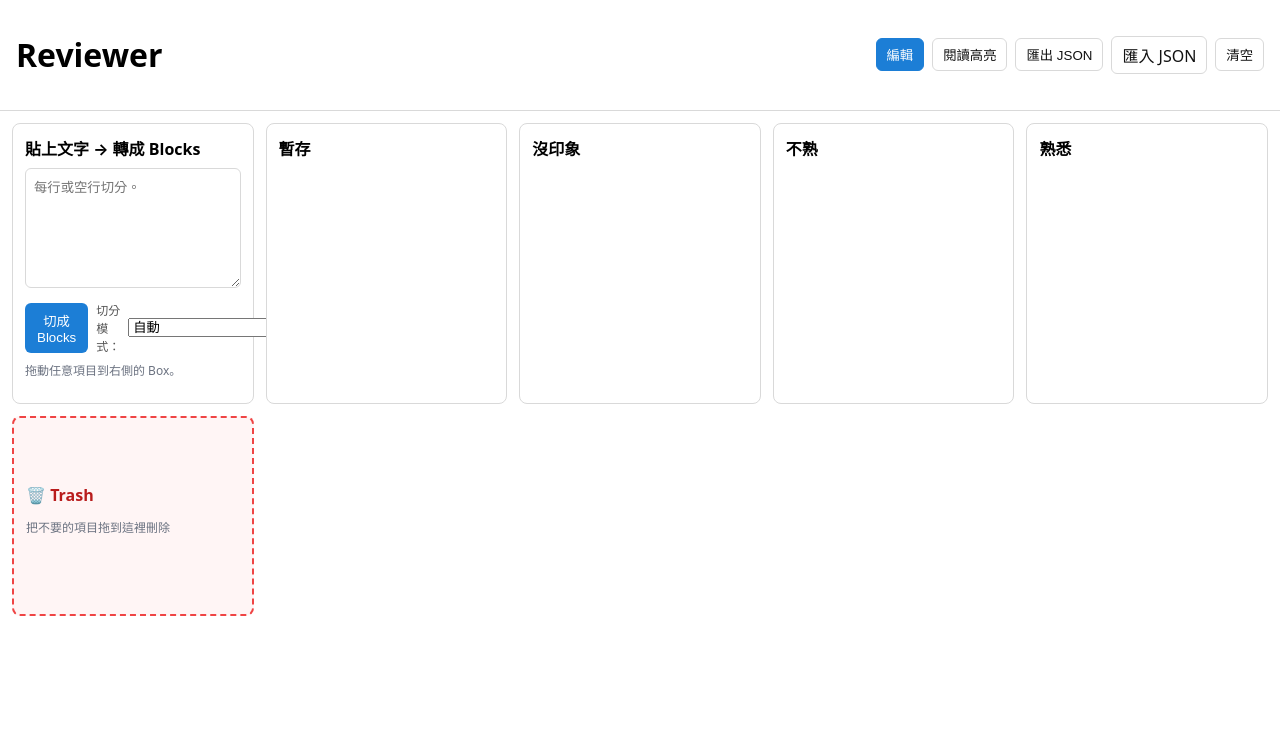
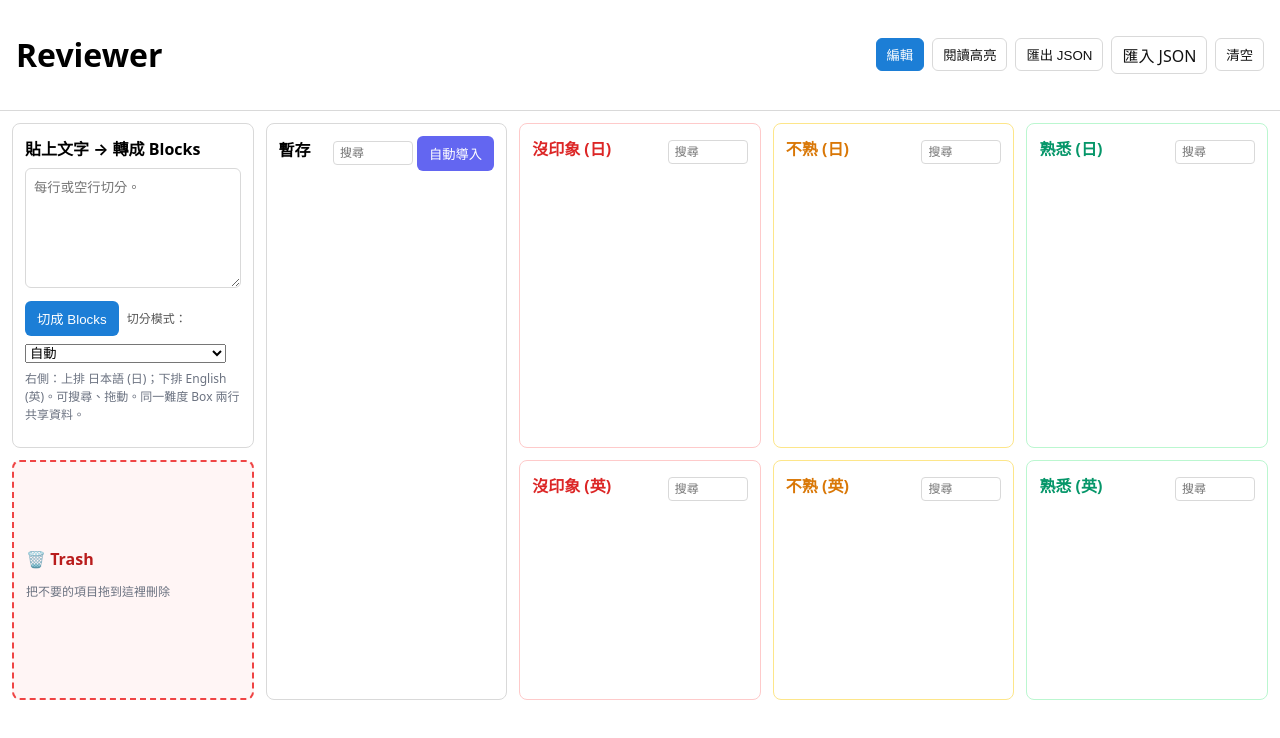
Before and after one commit to AstarChen0720/Reviewer, a React (Vite) app in the folder web/: page / in a window 1280 px wide. Shown: the top 738 px of the page. Built offline with nearby package versions, Linux system fonts and the light colour scheme.

Commit message:
重新規劃了"編輯"區域的ui

```diff
--- a/web/src/App.tsx
+++ b/web/src/App.tsx
@@ -23,6 +23,7 @@ export default function App() {
   const [mode, setMode] = useState<'auto'|'line'|'sentence'|'separator'>('auto');
   const [view, setView] = useState<'board'|'reader'>('board');
   const [blocks, setBlocks] = useState<Block[]>([]);
+  const [search, setSearch] = useState<{[k in Box]?: string}>({});
 
   // 初始讀取：先嘗試把 localStorage 舊資料搬到 Dexie（一次性）
   useEffect(() => {
@@ -91,9 +92,15 @@ export default function App() {
     const activeBlock = blocks.find(b => b.id === activeId);
     if (!activeBlock) return;
 
-    if ((boxes as string[]).includes(overId)) {
+    // 語言分隔容器: box1-ja / box1-en 等
+    const langContainerMatch = overId.match(/^(box[123])-(ja|en)$/);
+    const isBaseBox = (boxes as string[]).includes(overId);
+    if (langContainerMatch || isBaseBox) {
       // 放到容器尾端
-      const targetBox = overId as Box;
+      const targetBox = (langContainerMatch ? langContainerMatch[1] : overId) as Box;
+      const targetLang = langContainerMatch ? (langContainerMatch[2] as 'ja'|'en') : undefined;
+      // 若有語言限制, 且項目語言不同, 不動作
+      if (targetLang && activeBlock.lang !== targetLang) return;
       if (activeBlock.box === targetBox) return;
       setBlocks(prev => {
         const next = [...prev];
@@ -176,6 +183,25 @@ export default function App() {
   void clearAllDB();
   }
 
+  function autoImportFromStash() {
+    setBlocks(prev => {
+      const box1Items = prev.filter(b => b.box==='box1').sort((a,b)=>a.position-b.position);
+      let pos = box1Items.length;
+      const mapped = prev.map(b => {
+        if (b.box==='stash' && (b.lang==='ja' || b.lang==='en')) {
+          const updated = { ...b, box:'box1' as Box, position: pos++ };
+          void upsert(updated);
+          return updated;
+        }
+        return b;
+      });
+      // 重排暫存
+      const stashOrdered = mapped.filter(b=>b.box==='stash').sort((a,b)=>a.position-b.position);
+      stashOrdered.forEach((b,i)=>{ if (b.position!==i){ b.position=i; void upsert(b);} });
+      return mapped;
+    });
+  }
+
   return (
     <div>
     <header className="topbar">
@@ -190,11 +216,11 @@ export default function App() {
       </header>
 
     {view === 'board' ? (
-    <main className="grid">
-        <section className="panel">
+  <main className="grid board-grid">
+        <section className="panel input-panel">
           <h2>貼上文字 → 轉成 Blocks</h2>
           <textarea value={text} onChange={e => setText(e.target.value)} placeholder="每行或空行切分。" id="paste" />
-          <div className="row" style={{ display:'flex', gap:8, alignItems:'center' }}>
+          <div className="row" style={{ display:'flex', gap:8, alignItems:'center', flexWrap:'wrap' }}>
             <button onClick={addFromText}>切成 Blocks</button>
             <label style={{ fontSize:12, color:'#555' }}>切分模式：</label>
             <select value={mode} onChange={e => setMode(e.target.value as any)}>
@@ -204,22 +230,59 @@ export default function App() {
               <option value="separator">按分隔符（、，,；;/| 或空白）</option>
             </select>
           </div>
-          <p className="hint">拖動任意項目到右側的 Box。</p>
+          <p className="hint">右側：上排 日本語 (日)；下排 English (英)。可搜尋、拖動。同一難度 Box 兩行共享資料。</p>
         </section>
-
         <DndContext onDragEnd={onDragEnd}>
-          <SortableContext items={byBox.stash.map(b=>b.id)} strategy={verticalListSortingStrategy}>
-            <DropZone id="stash" title={boxLabels.stash}>{byBox.stash.map(b => <DraggableItem key={b.id} block={b} />)}</DropZone>
+          {/* 暫存只一個 */}
+          <SortableContext items={byBox.stash.filter(b=>!search.stash || b.text.includes(search.stash)).map(b=>b.id)} strategy={verticalListSortingStrategy}>
+            <DropZone
+              id="stash"
+              title={boxLabels.stash}
+              colorClass="zone-stash"
+              showSearch
+              search={search.stash||''}
+              onSearchChange={v=>setSearch(s=>({...s,stash:v}))}
+              actions={<button type="button" onClick={autoImportFromStash} style={{ background:'#6366f1' }}>自動導入</button>}
+            >
+              {byBox.stash.filter(b=>!search.stash || b.text.includes(search.stash)).map(b=> <DraggableItem key={b.id} block={b} />)}
+            </DropZone>
           </SortableContext>
-          <SortableContext items={byBox.box1.map(b=>b.id)} strategy={verticalListSortingStrategy}>
-            <DropZone id="box1" title={boxLabels.box1}>{byBox.box1.map(b => <DraggableItem key={b.id} block={b} />)}</DropZone>
-          </SortableContext>
-          <SortableContext items={byBox.box2.map(b=>b.id)} strategy={verticalListSortingStrategy}>
-            <DropZone id="box2" title={boxLabels.box2}>{byBox.box2.map(b => <DraggableItem key={b.id} block={b} />)}</DropZone>
-          </SortableContext>
-          <SortableContext items={byBox.box3.map(b=>b.id)} strategy={verticalListSortingStrategy}>
-            <DropZone id="box3" title={boxLabels.box3}>{byBox.box3.map(b => <DraggableItem key={b.id} block={b} />)}</DropZone>
-          </SortableContext>
+          {/* 上排 日文 */}
+          {(['box1','box2','box3'] as Box[]).map(box => {
+            const list = byBox[box].filter(b=>b.lang==='ja').filter(b=>!search[box] || b.text.includes(search[box]!));
+            return (
+              <SortableContext key={box+'-ja'} items={list.map(b=>b.id)} strategy={verticalListSortingStrategy}>
+                <DropZone
+                  id={`${box}-ja`}
+                  title={`${boxLabels[box]} (日)`}
+                  colorClass={`zone-${box} zone-${box}-ja`}
+                  showSearch
+                  search={search[box]||''}
+                  onSearchChange={v=>setSearch(s=>({...s,[box]:v}))}
+                >
+                  {list.map(b=> <DraggableItem key={b.id} block={b} />)}
+                </DropZone>
+              </SortableContext>
+            );
+          })}
+          {/* 下排 英文 */}
+          {(['box1','box2','box3'] as Box[]).map(box => {
+            const list = byBox[box].filter(b=>b.lang==='en').filter(b=>!search[box] || b.text.includes(search[box]!));
+            return (
+              <SortableContext key={box+'-en'} items={list.map(b=>b.id)} strategy={verticalListSortingStrategy}>
+                <DropZone
+                  id={`${box}-en`}
+                  title={`${boxLabels[box]} (英)`}
+                  colorClass={`zone-${box} zone-${box}-en`}
+                  showSearch
+                  search={search[box]||''}
+                  onSearchChange={v=>setSearch(s=>({...s,[box]:v}))}
+                >
+                  {list.map(b=> <DraggableItem key={b.id} block={b} />)}
+                </DropZone>
+              </SortableContext>
+            );
+          })}
           <TrashBin />
         </DndContext>
       </main>
--- a/web/src/components/DropZone.tsx
+++ b/web/src/components/DropZone.tsx
@@ -1,13 +1,34 @@
 import { useDroppable } from '@dnd-kit/core';
 import type { PropsWithChildren } from 'react';
 
-type Props = PropsWithChildren<{ id: string; title: string }>;
+type Props = PropsWithChildren<{
+  id: string;
+  title: string;
+  colorClass?: string; // zone-box1 / zone-box2 / zone-box3 for styling
+  search?: string;
+  onSearchChange?: (v: string) => void;
+  showSearch?: boolean;
+  actions?: React.ReactNode; // extra buttons (ex: 自動導入)
+}>;
 
-export function DropZone({ id, title, children }: Props) {
+export function DropZone({ id, title, children, colorClass = '', search = '', onSearchChange, showSearch, actions }: Props) {
   const { setNodeRef, isOver } = useDroppable({ id });
   return (
-    <section ref={setNodeRef} className={`panel zone ${isOver ? 'drag-over' : ''}`}>
-      <h2>{title}</h2>
+    <section ref={setNodeRef} className={`panel zone ${colorClass} ${isOver ? 'drag-over' : ''}`}>
+      <div className="zone-head">
+        <h2>{title}</h2>
+        <div style={{ display:'flex', gap:4, alignItems:'center' }}>
+          {showSearch && onSearchChange && (
+            <input
+              className="zone-search"
+              placeholder="搜尋"
+              value={search}
+              onChange={e => onSearchChange(e.target.value)}
+            />
+          )}
+          {actions}
+        </div>
+      </div>
       <ul className="list">{children}</ul>
     </section>
   );
--- a/web/src/index.css
+++ b/web/src/index.css
@@ -5,12 +5,31 @@
 .actions button, .actions .import{ padding:6px 10px; border:1px solid var(--border); background:#fff; color:#111; cursor:pointer; border-radius:6px; }
 .actions button.active{ background: var(--accent); color:#fff; border-color: var(--accent); }
 .grid{ display:grid; gap:12px; padding:12px; grid-template-columns:repeat(5, minmax(0,1fr)); }
+.board-grid{
+	/* 5 equal columns (lines 1..6) : 1=input+trash, 2=stash (rows 1-2 span), 3~5=ja (row1) / en (row2) */
+	grid-template-columns:repeat(5, minmax(0,1fr));
+	grid-auto-rows:minmax(240px, auto);
+}
+.panel.input-panel{ grid-column:1/2; grid-row:1/2; }
+.panel.trash{ grid-column:1/2; grid-row:2/3; }
+/* 暫存跨兩列 (column 2) */
+.zone-stash{ grid-column:2/3; grid-row:1/3; }
+/* 日文三格 (row1 columns 3,4,5) */
+.zone-box1-ja{ grid-column:3/4; grid-row:1/2; }
+.zone-box2-ja{ grid-column:4/5; grid-row:1/2; }
+.zone-box3-ja{ grid-column:5/6; grid-row:1/2; }
+/* 英文三格 (row2 columns 3,4,5) */
+.zone-box1-en{ grid-column:3/4; grid-row:2/3; }
+.zone-box2-en{ grid-column:4/5; grid-row:2/3; }
+.zone-box3-en{ grid-column:5/6; grid-row:2/3; }
+
+/* (移除多餘第 6 欄，確保平均 5 欄無空白) */
 .panel{ border:1px solid var(--border); border-radius:8px; padding:12px; background:#fff; min-height:200px; }
 .panel h2{ margin:0 0 8px; font-size:16px; }
 textarea#paste{ width:100%; height:120px; padding:8px; border:1px solid var(--border); border-radius:6px; }
 .row{ margin-top:8px; } button{ background:var(--accent); color:#fff; border:none; border-radius:6px; padding:8px 12px; cursor:pointer; }
 button:hover{ filter:brightness(0.95); } .hint{ color:var(--muted); font-size:12px; margin-top:6px; }
-.list{ list-style:none; padding:0; margin:0; display:flex; flex-direction:column; gap:8px; min-height:40px; }
+.list{ list-style:none; padding:0; margin:0; display:flex; flex-direction:column; gap:8px; min-height:40px; max-height:220px; overflow:auto; }
 .zone{ transition:border-color .15s, background .15s; }
 .zone.drag-over{ border-color:var(--accent); background:#f0f7ff; }
 .item{ border:1px solid var(--border); border-radius:8px; padding:8px; background:#fff; }
@@ -20,3 +39,20 @@ button:hover{ filter:brightness(0.95); } .hint{ color:var(--muted); font-size:12
 .trash{ border:2px dashed #ef4444; background:#fff5f5; display:flex; flex-direction:column; align-items:flex-start; justify-content:center; }
 .trash h2{ color:#b91c1c; margin:0 0 6px; }
 .trash-over{ background:#fee2e2 !important; border-color:#dc2626 !important; }
+
+/* Color zones */
+.zone-box1, .zone-box1-ja, .zone-box1-en{ border-color:#fecaca; background:#fff; }
+.zone-box2, .zone-box2-ja, .zone-box2-en{ border-color:#fde68a; background:#fff; }
+.zone-box3, .zone-box3-ja, .zone-box3-en{ border-color:#bbf7d0; background:#fff; }
+.zone-box1 h2, .zone-box1-ja h2, .zone-box1-en h2{ color:#dc2626; }
+.zone-box2 h2, .zone-box2-ja h2, .zone-box2-en h2{ color:#d97706; }
+.zone-box3 h2, .zone-box3-ja h2, .zone-box3-en h2{ color:#059669; }
+
+.zone-head{ display:flex; align-items:center; justify-content:space-between; gap:6px; }
+.zone-search{ flex:0 0 auto; width:80px; font-size:12px; padding:4px 6px; border:1px solid var(--border); border-radius:4px; }
+
+/* Make second row visually separated */
+
+@media (max-width:1200px){
+	.board-grid{ grid-template-columns:repeat(auto-fill,minmax(240px,1fr)); }
+}
--- a/web/tsconfig.json
+++ b/web/tsconfig.json
@@ -3,6 +3,7 @@
     "target": "ES2020",
     "useDefineForClassFields": true,
     "lib": ["ES2020", "DOM", "DOM.Iterable"],
+    "types": ["node"],
     "module": "ESNext",
     "skipLibCheck": true,
     "moduleResolution": "bundler",
```
Also changed, not shown: web/scripts/copy-kuromoji-dict.cjs (added), web/src/shims/path-browser.ts (added), web/src/types-kuromoji.d.ts (added), web/src/types-tiny-segmenter.d.ts (added), 1 other file (tests, documents, lock files or other folders).
